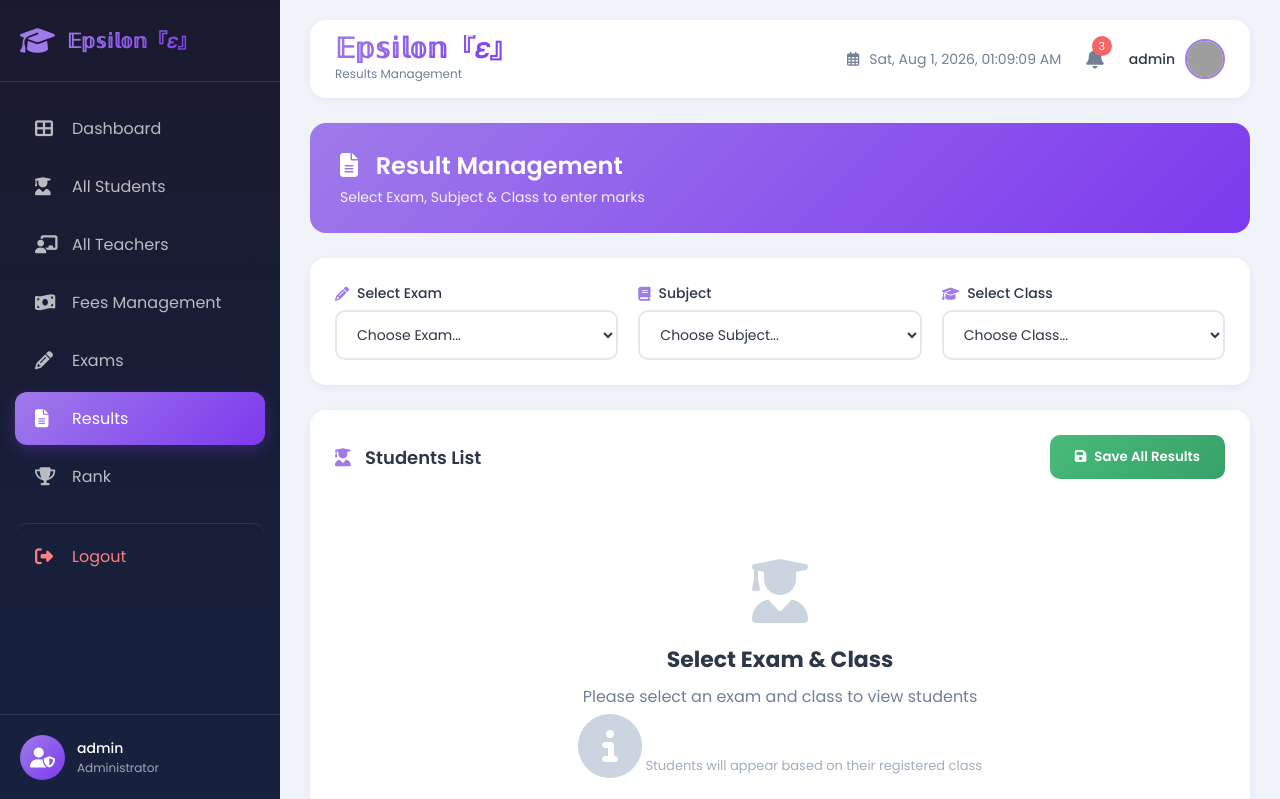
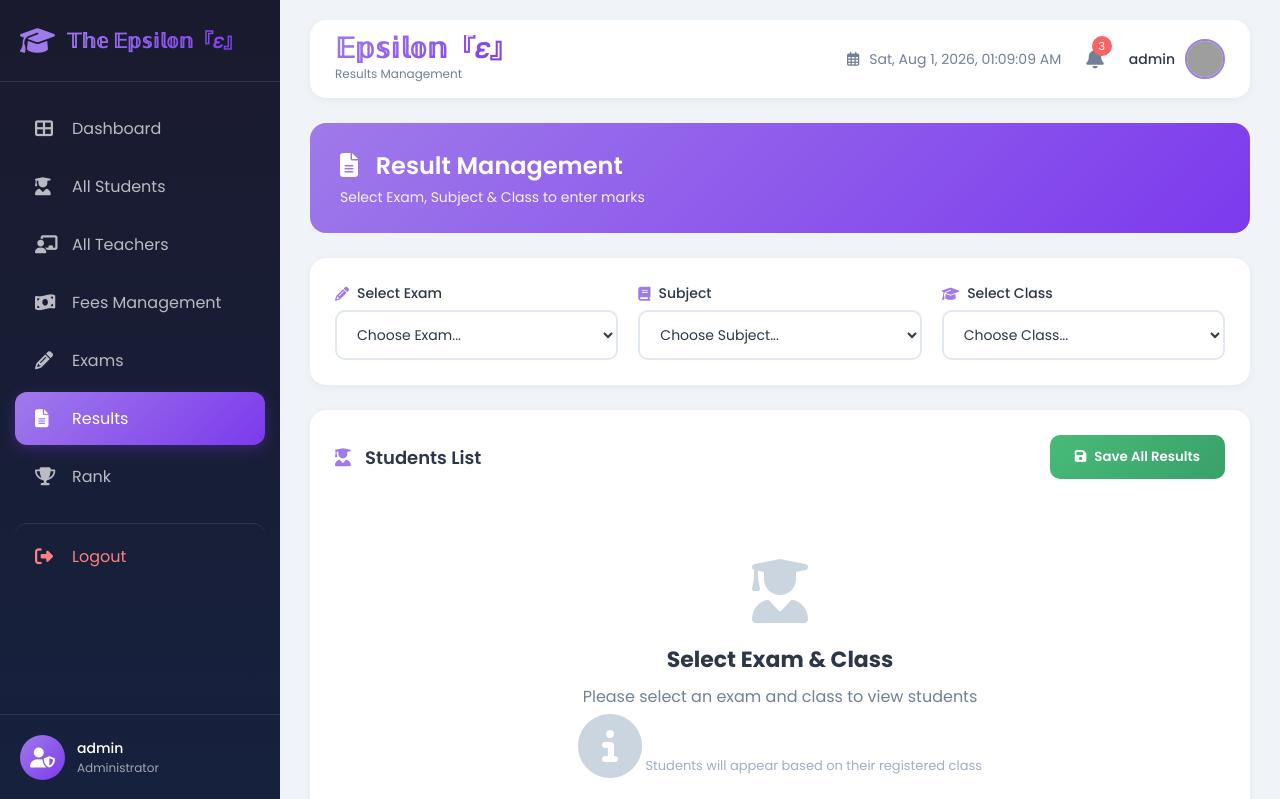
Before and after one commit to Rezu3/Epsilon0.2, a Flask app: page /results in a window 1280 px wide. Shown: the top 799 px of the page. Run offline with Flask 3, Linux system fonts and the light colour scheme; a user stored in the database is signed in; data comes from the database, SQL or seed files in the repository; grey boxes are pictures that could not be loaded.

Commit message:
Update results.html

```diff
--- a/templates/results.html
+++ b/templates/results.html
@@ -3,7 +3,7 @@
 <head>
     <meta charset="UTF-8">
     <meta name="viewport" content="width=device-width, initial-scale=1.0">
-    <title>𝔼𝕡𝕤𝕚𝕝𝕠𝕟『𝜀』 - Results Management</title>
+    <title>𝕋𝕙𝕖 𝔼𝕡𝕤𝕚𝕝𝕠𝕟『𝜀』 - Results Management</title>
     <link rel="stylesheet" href="{{ url_for('static', filename='css/results.css') }}">
     <link rel="stylesheet" href="https://cdnjs.cloudflare.com/ajax/libs/font-awesome/6.5.1/css/all.min.css">
     <link href="https://fonts.googleapis.com/css2?family=Poppins:wght@300;400;500;600;700&display=swap" rel="stylesheet">
@@ -16,7 +16,7 @@
         <div class="sidebar-header">
             <div class="logo">
                 <i class="fas fa-graduation-cap"></i>
-                <span>𝔼𝕡𝕤𝕚𝕝𝕠𝕟『𝜀』</span>
+                <span>𝕋𝕙𝕖 𝔼𝕡𝕤𝕚𝕝𝕠𝕟『𝜀』</span>
             </div>
             <button class="sidebar-toggle" id="sidebarToggle">
                 <i class="fas fa-bars"></i>
@@ -76,7 +76,7 @@
         <div class="sidebar-header">
             <div class="logo">
                 <i class="fas fa-graduation-cap"></i>
-                <span>𝔼𝕡𝕤𝕚𝕝𝕠𝕟『𝜀』</span>
+                <span>𝕋𝕙𝕖 𝔼𝕡𝕤𝕚𝕝𝕠𝕟『𝜀』</span>
             </div>
             <button class="sidebar-toggle" id="sidebarToggle">
                 <i class="fas fa-bars"></i>
```
